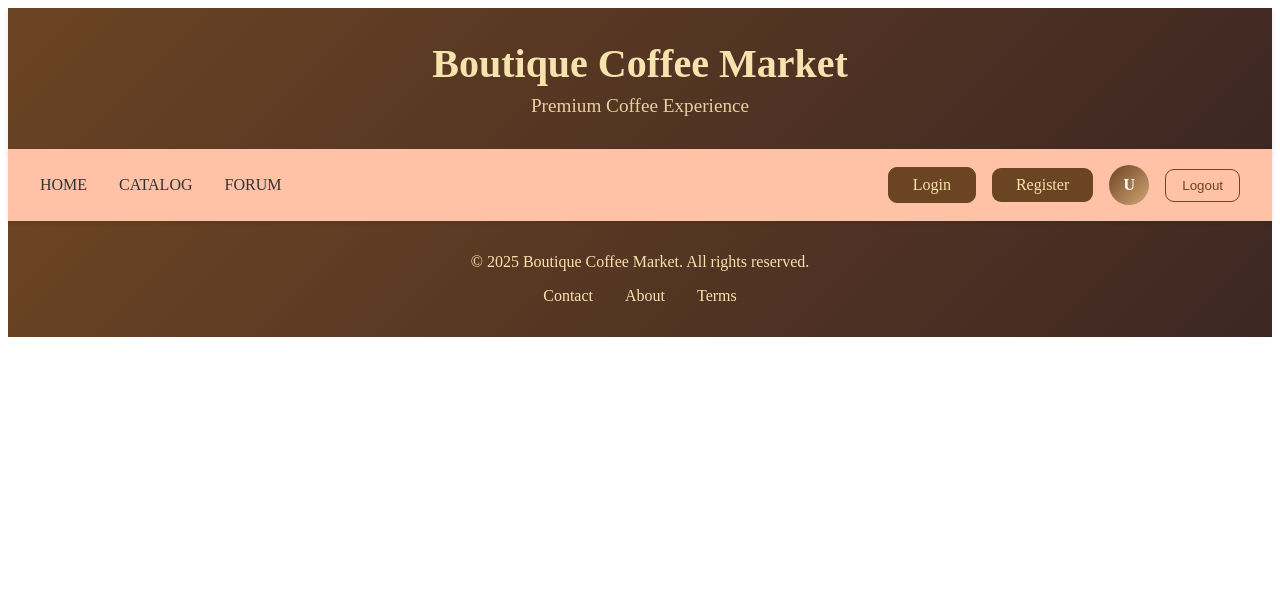
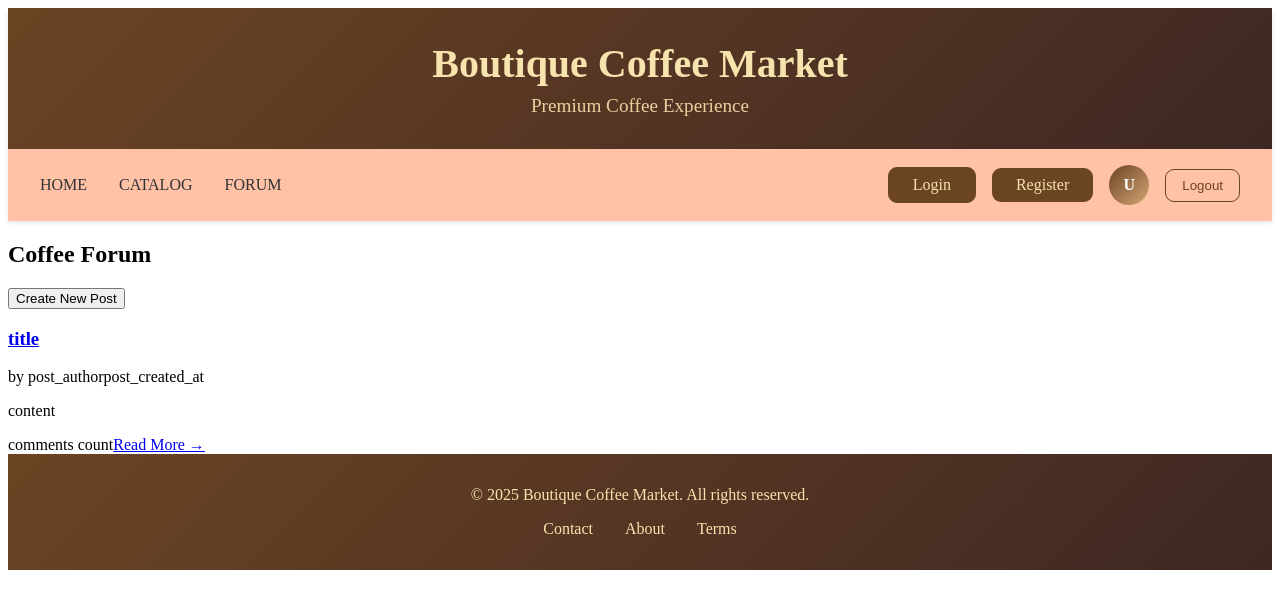
Before and after one commit to Nikoloff10/React-SoftUni-Project, a React (Vite) app: page /forum in a window 1280 px wide. Shown: the top 608 px of the page. Built offline with nearby package versions, Linux system fonts and the light colour scheme.

Commit message:
created ForumPostsCatalog and ForumPost components and the corresponding routes

```diff
--- a/src/App.jsx
+++ b/src/App.jsx
@@ -3,6 +3,7 @@ import Header from "./components/Header";
 import NavBar from "./components/NavBar";
 import Home from "./components/Home";
 import CoffeeCatalog from "./components/CoffeeCatalog";
+import ForumPostsCatalog from "./components/ForumPostsCatalog";
 import Footer from "./components/Footer";
 
 function App() {
@@ -14,6 +15,7 @@ function App() {
       <Routes>
         <Route path="/" element={<Home />} />
         <Route path="/catalog" element={<CoffeeCatalog />} />
+        <Route path="/forum" element={<ForumPostsCatalog />} />
       </Routes>
 
       <Footer />
--- /dev/null
+++ b/src/components/ForumPost.jsx
@@ -0,0 +1,26 @@
+import "../styles/ForumPost.css";
+
+const ForumPost = () => {
+  return (
+    <div className="forum-post">
+      <div className="post-header">
+        <h3>
+          <a href="#">title</a>
+        </h3>
+        <div className="post-meta">
+          <span className="author">by post_author</span>
+          <span className="date">post_created_at</span>
+        </div>
+      </div>
+      <p className="post-excerpt">content</p>
+      <div className="post-footer">
+        <span className="comments-count">comments count</span>
+        <a href="#" className="read-more">
+          Read More →
+        </a>
+      </div>
+    </div>
+  );
+};
+
+export default ForumPost;
--- /dev/null
+++ b/src/components/ForumPostsCatalog.jsx
@@ -0,0 +1,19 @@
+import ForumPost from "./ForumPost";
+import "../styles/ForumPostsCatalog.css";
+
+const ForumPostsCatalog = () => {
+  return (
+    <section className="forum-posts-catalog">
+      <div className="catalog-header">
+        <h2>Coffee Forum</h2>
+        <button className="create-post-btn">Create New Post</button>
+      </div>
+
+      <div className="posts-list">
+        <ForumPost />
+      </div>
+    </section>
+  );
+};
+
+export default ForumPostsCatalog;
--- a/src/components/NavBar.jsx
+++ b/src/components/NavBar.jsx
@@ -8,7 +8,7 @@ const NavBar = () => {
         <div className="navbar-links">
           <Link to="/">HOME</Link>
           <Link to="/catalog">CATALOG</Link>
-          <a href="/forum">FORUM</a>
+          <Link to="/forum">FORUM</Link>
         </div>
 
         <div className="navbar-auth">
```
Also changed, not shown: src/styles/ForumPost.css (added), src/styles/ForumPostsCatalog.css (added).
